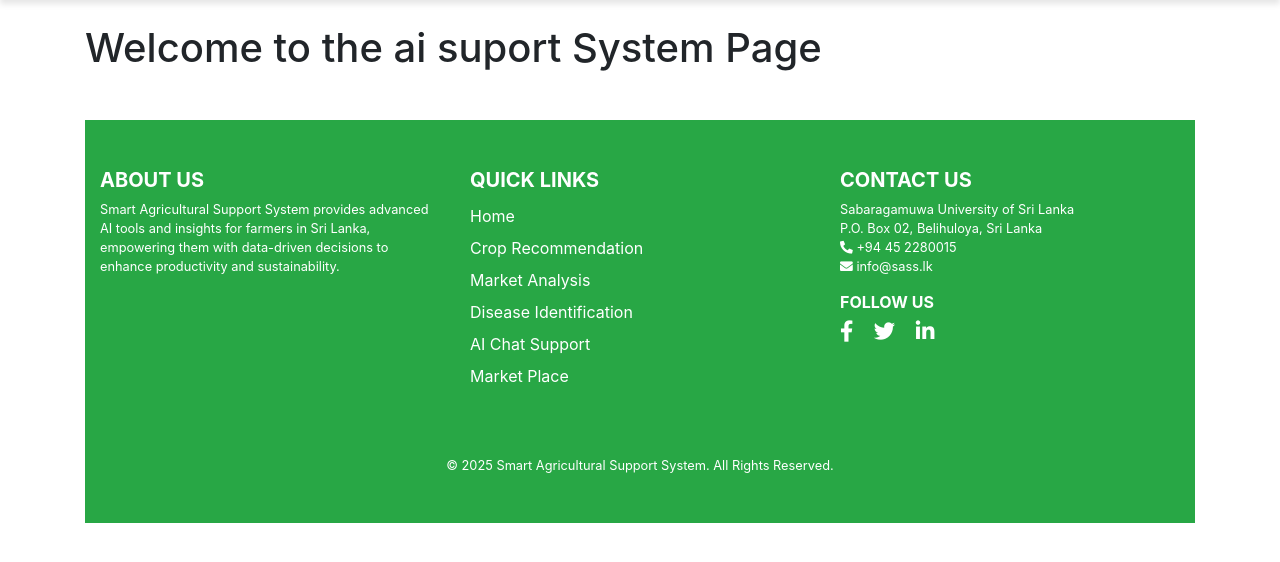
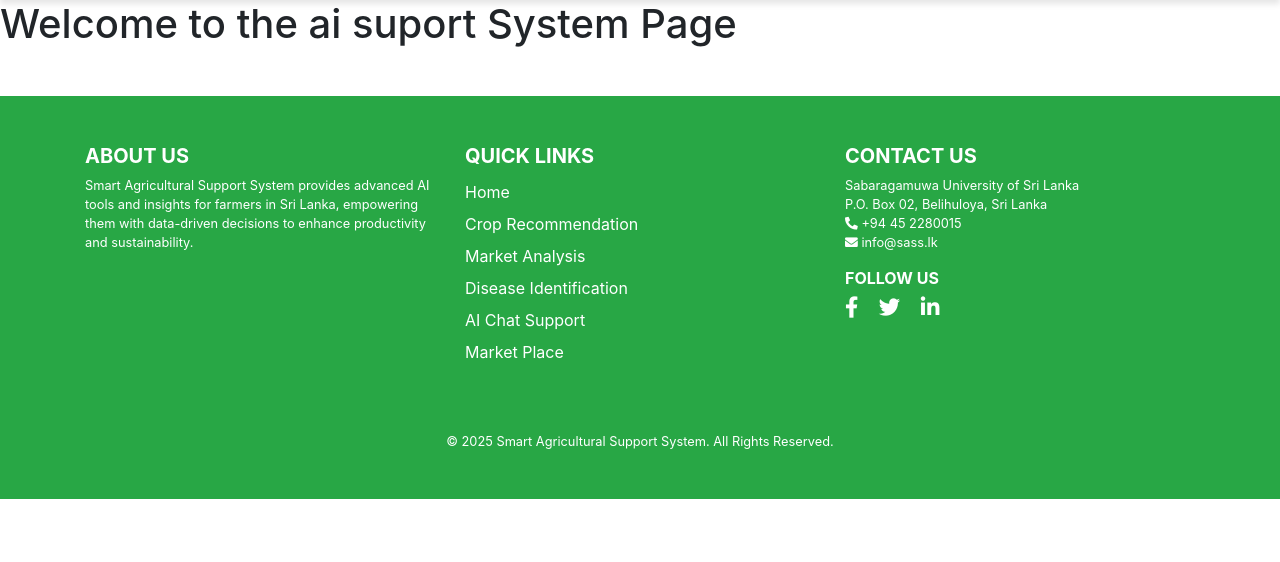
Before and after one commit to RashenThemiya/mini_project, a Django app: page /ai_chat_support/ in a window 1280 px wide. Shown: the part 93-655 px from the top of the page. Run offline with Django 5.2, Linux system fonts and the light colour scheme; some libraries are stand-ins or nearby versions.

Commit message:
fix footer problem with base.html

```diff
--- a/home/templates/base.html
+++ b/home/templates/base.html
@@ -80,10 +80,10 @@
         </div>
     </nav>
 
-    <div class="container mt-4">
+
         {% block content %}
         {% endblock %}
-    </div>
+
 
     <!-- Add Bootstrap JS and dependencies -->
     <script src="https://code.jquery.com/jquery-3.5.1.min.js"></script>
```
